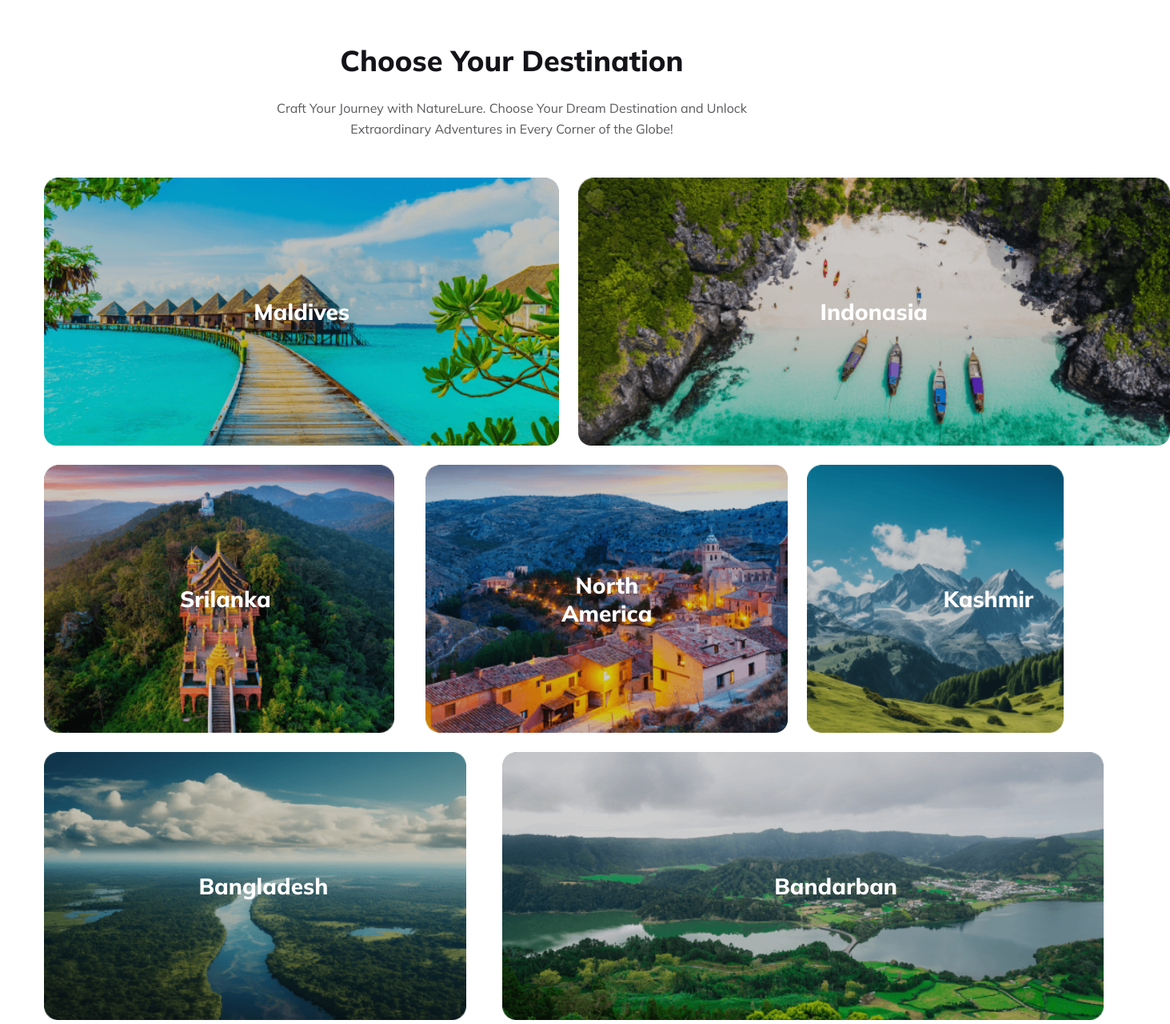
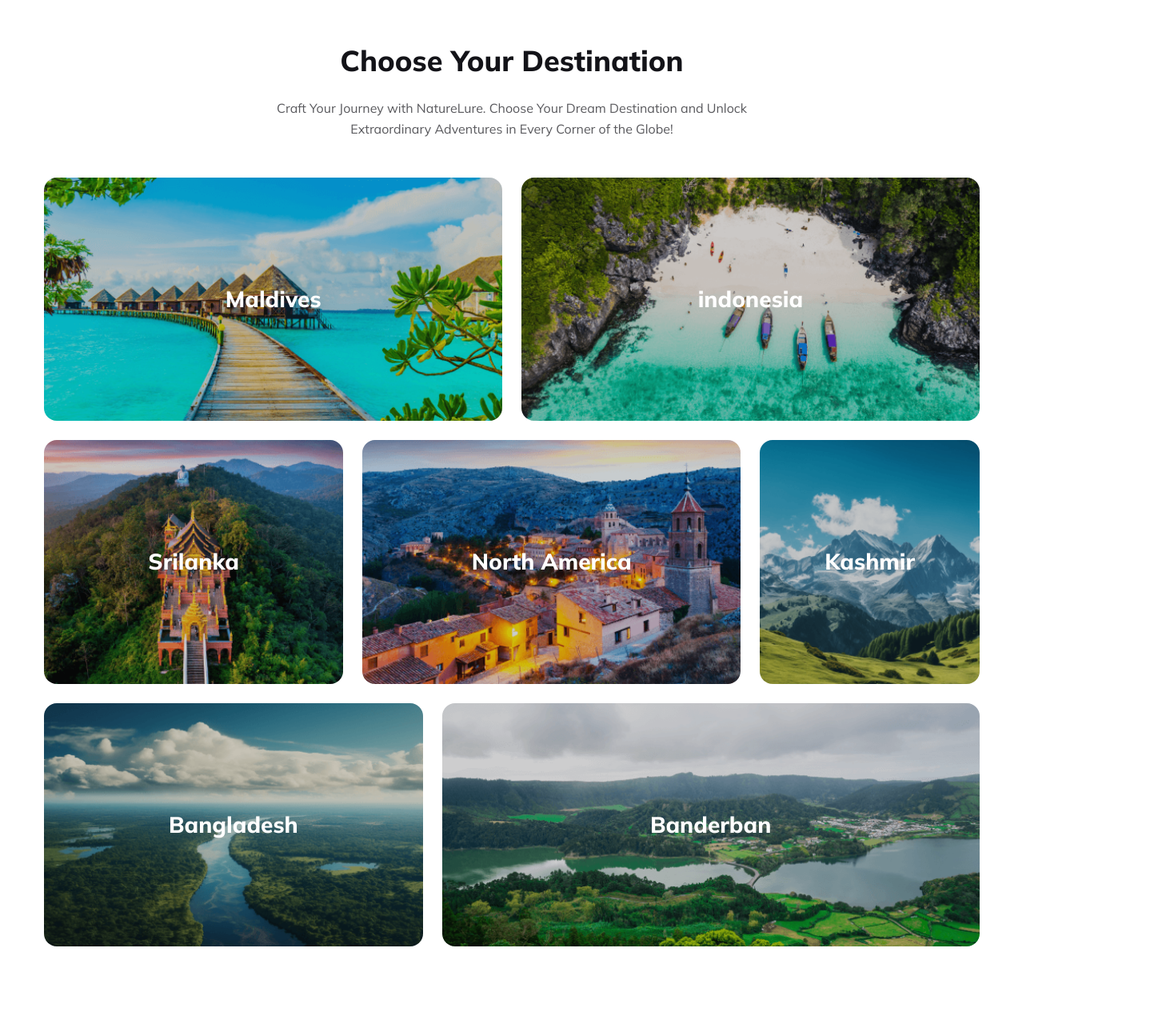
Before and after one commit to jawadibrahimshopnil/assignment-2-jawad, a plain HTML site: page index.html in a window 1280 px wide. Shown: the part 1500-2780 px from the top of the page at 80% size, 1463 px wide, since content can reach past the window. Drawn offline with Linux system fonts and the light colour scheme.

Commit message:
finished assignment 2 with mobile responsive

```diff
--- a/index.html
+++ b/index.html
@@ -99,14 +99,35 @@
         Corner of the Globe!
       </p>
       <div class="destination-gallary">
-        <div class="dist-item">Maldives</div>
-        <div class="dist-item">Indonasia</div>
-        <div class="dist-item">Srilanka</div>
-        <div class="dist-item">North America</div>
-        <div class="dist-item">Kashmir</div>
-        <div class="dist-item">Bangladesh</div>
-        <div class="dist-item">Bandarban</div>
-      </div>
+        <div class="desti-item">
+            <img src="images/maldives.png" alt="">
+            <p>Maldives</p>
+        </div>
+        <div class="desti-item">
+            <img src="images/indonesia.png" alt="">
+            <p>indonesia</p>
+        </div>
+        <div class="desti-item">
+            <img src="images/srilanka.png" alt="">
+            <p>Srilanka</p>
+        </div>
+        <div class="desti-item">
+            <img src="images/northAmerica.png" alt="">
+            <p>North America</p>
+        </div>
+        <div class="desti-item">
+            <img src="images/kashmir.png" alt="">
+            <p>Kashmir</p>
+        </div>
+        <div class="desti-item">
+            <img src="images/bangladesh.png" alt="">
+            <p>Bangladesh</p>
+        </div>
+        <div class="desti-item">
+            <img src="images/banderban.png" alt="">
+            <p>Banderban</p>
+        </div>
+    </div>
     </section>
 
     <!-- Why choose us -->
@@ -189,9 +210,7 @@
     <section class="deals-discounts">
       <h1>Deals & Discounts</h1>
       <p>
-        Lorem ipsum dolor sit amet, consectetur adipisicing elit. Dolor
-        quibusdam, ea officia nisi sit molestias adipisci suscipit officiis
-        maxime iste.
+        Exclusive offers await to transform your dream journeys into affordable and unforgettable realities. Seize the opportunity to embark on extraordinary escapes.
       </p>
       <div class="deals-cards-container">
         <div class="deals-card">
@@ -261,7 +280,7 @@
         </ul>
         <button class="primary-btn">See More</button>
       </div>
-      <div class="perfectPlace-photo">
+      <div class="perfectPlace-video">
         <video src="/images/bdvideomp4.mp4" controls></video>
       </div>
     </section>
--- a/styles/resMobile.css
+++ b/styles/resMobile.css
@@ -1,7 +1,9 @@
 @media screen and (max-width: 600px) {
   /* common css */
-  h1, h2 {
+  h1,
+  h2 {
     font-size: 1.25rem;
+    margin-bottom: 1rem;
   }
   section {
     margin-bottom: 1.5rem;
@@ -11,6 +13,9 @@
     margin-bottom: 1rem;
     font-size: 0.875rem;
     line-height: 1.5rem;
+  }
+  section > p{
+    padding: 0rem 1rem;
   }
 
   /* navbar section */
@@ -27,7 +32,7 @@
   .logo-container > h1 {
     margin-left: 0.5rem;
   }
-  .logo-container > img{
+  .logo-container > img {
     width: 20%;
   }
 
@@ -70,19 +75,16 @@
   }
 
   /* choose your destination section */
-  .choose-destination > p {
-    padding: 0 0.8rem;
-  }
   .destination-gallary {
+    max-width: 20.9rem;
     display: block;
   }
-  .destination-gallary .dist-item {
-    display: block;
-    width: 20.9rem;
-    height: 12rem;
+  .destination-gallary .desti-item {
+    height: 11rem;
+    margin-bottom: 1rem;
   }
-  .destination-gallary .dist-item img {
-    width: 100%;
+  .destination-gallary .desti-item > p{
+    font-size: 1.25rem;
   }
 
   /* why choose us */
@@ -91,23 +93,24 @@
   }
 
   /* extra section testimonials */
-  .testimonial-section{
+  .testimonial-section {
+    margin-bottom: 0rem;
     padding: 0rem;
     margin-top: 3rem;
   }
-  .testimonial-container{
+  .testimonial-container {
     padding: 0 1.5rem;
   }
-  .testimonial{
+  .testimonial {
     padding: 1.5rem 1rem;
   }
 
   /* Deals and Discounts section */
-  .deals-cards-container{
+  .deals-cards-container {
     background-position: center center;
     padding: 1rem;
   }
-  .deals-cards-container .deals-card{
+  .deals-cards-container .deals-card {
     width: 100%;
     padding: 1.5rem;
     margin: 11.5rem 0rem 0rem;
@@ -137,6 +140,7 @@
     flex-direction: column;
   }
   .newsletter .subscribe-section {
+    margin-bottom: 1.5rem;
     padding: 1.5rem;
     width: 100%;
   }
@@ -146,11 +150,11 @@
   }
   .newsletter .news-img > img {
     position: absolute;
-    width: 40%;
+    width: 50%;
   }
 
   /* footer seciton */
- footer{
+  footer {
     padding: 2rem 2.75rem;
- }
+  }
 }
--- a/styles/style.css
+++ b/styles/style.css
@@ -33,8 +33,11 @@ p {
   line-height: 1.625rem;
   margin-bottom: 3rem;
 }
+section > p{
+  padding: 0rem 15rem;
+}
 hr {
-  color: rgba(19, 19, 24, 0.1);
+  border-top: 1px solid rgba(19, 19, 24, 0.1);
   margin-bottom: 1.5rem;
 }
 .primary-color {
@@ -139,6 +142,7 @@ nav .logo-humbarger {
 .popular-tour {
   display: flex;
   justify-content: space-between;
+  flex-wrap: wrap;
 }
 .popular-tour-content {
   width: 48%;
@@ -160,71 +164,58 @@ nav .logo-humbarger {
 }
 
 /* choose your destination section */
-.choose-destination {
+.choose-destination{
   text-align: center;
 }
-.choose-destination > p {
-  padding: 0 15rem;
+.destination-gallary .desti-item {
+  position: relative;
 }
-.destination-gallary {
-  display: grid;
-  grid-template-columns: repeat(12, 1fr);
-  grid-template-rows: repeat(3, 1fr);
-  gap: 1.5rem;
-}
-.destination-gallary .dist-item {
-  text-align: center;
+.destination-gallary .desti-item > p {
+  position: absolute;
+  top: 50%;
+  left: 50%;
+  transform: translate(-50%, -50%);
   color: #fff;
   font-size: 1.75rem;
   font-weight: 800;
-  padding: 8.28rem 14.16rem;
+}
+.destination-gallary .desti-item > img {
+  width: 100%;
+  height: 100%;
+  object-fit: cover;
   border-radius: 1rem;
-  display: flex;
-  justify-content: center;
-  align-items: center;
 }
-.destination-gallary .dist-item:nth-child(1) {
-  background: url("../images/maldives.png") no-repeat;
-  background-size: cover;
-  grid-column: 1 / 7;
-  grid-row: 1 / 1;
-  gap: 0.5rem;
+.destination-gallary .desti-item:nth-child(1) {
+  grid-area: mldi;
 }
-.destination-gallary .dist-item:nth-child(2) {
-  background: url("../images/indonesia.png") no-repeat;
-  background-size: cover;
-  grid-column: 7 / -1;
-  grid-row: 1 / 1;
+.destination-gallary .desti-item:nth-child(2) {
+  grid-area: indo;
 }
-.destination-gallary .dist-item:nth-child(3) {
-  background: url("../images/srilanka.png") no-repeat;
-  background-size: contain;
-  grid-column: 1 / 5;
-  grid-row: 2 / 2;
+.destination-gallary .desti-item:nth-child(3) {
+  grid-area: sril;
 }
-.destination-gallary .dist-item:nth-child(4) {
-  background: url("../images/northAmerica.png") no-repeat;
-  background-size: cover;
-  grid-column: 5 / 10;
-  grid-row: 2 / 2;
+.destination-gallary .desti-item:nth-child(4) {
+  grid-area: nrta;
 }
-.destination-gallary .dist-item:nth-child(5) {
-  background: url("../images/kashmir.png") no-repeat;
-  background-size: contain;
-  grid-column: 10 / -1;
-  grid-row: 2 / 2;
+.destination-gallary .desti-item:nth-child(5) {
+  grid-area: ksmr;
 }
-.destination-gallary .dist-item:nth-child(6) {
-  background: url("../images/bangladesh.png") no-repeat;
-  background-size: contain;
-  grid-column: 1 / 6;
-  grid-row: 3 / 3;
+.destination-gallary .desti-item:nth-child(6) {
+  grid-area: bngl;
 }
-.destination-gallary .dist-item:nth-child(7) {
-  background: url("../images/banderban.png") no-repeat;
-  background-size: contain;
-  grid-column: 6 / -1;
-  grid-row: 3 / 3;
+.destination-gallary .desti-item:nth-child(7) {
+  grid-area: bndr;
+}
+.destination-gallary {
+  max-width: 1170px;
+  margin: 0rem auto;
+  display: grid;
+  grid-gap: 1.5rem;
+  grid-template: repeat(3, 1fr) / repeat(12, 1fr);
+  grid-template-areas:
+    "mldi mldi mldi mldi mldi mldi indo indo indo indo indo indo"
+    "sril sril sril sril nrta nrta nrta nrta nrta ksmr ksmr ksmr"
+    "bngl bngl bngl bngl bngl bndr bndr bndr bndr bndr bndr bndr";
 }
 
 /* why choose us */
@@ -261,7 +252,7 @@ nav .logo-humbarger {
 
 /* extra section testimonials */
 .testimonial-section {
-  padding: 3.75rem 1rem;
+  padding: 0rem 1rem;
   border-radius: 1rem;
 }
 .testimonial-section > h1,
@@ -272,7 +263,6 @@ nav .logo-humbarger {
   display: flex;
   justify-content: space-around;
   flex-wrap: wrap;
-  padding: 1.5rem;
 }
 .testimonial {
   max-width: 30rem;
@@ -334,6 +324,7 @@ nav .logo-humbarger {
   border-radius: 1rem;
   border: 2px solid #fff;
   background: rgba(255, 255, 255, 0.8);
+  backdrop-filter: blur(2.5px);
   padding: 3.12rem;
 }
 .deals-card .heading-details {
@@ -357,6 +348,10 @@ nav .logo-humbarger {
 .deals-card .heading-details p img {
   vertical-align: middle;
 }
+.deals-discounts > button{
+  display: block;
+  margin: auto;
+}
 
 /* A Simple perfect place to get lost */
 .perfect-place {
@@ -378,8 +373,16 @@ nav .logo-humbarger {
   color: rgba(19, 19, 24, 0.7);
   font-family: Mulish;
   font-size: 1rem;
-  font-weight: 400;
+  font-weight: 700;
   line-height: 1.625rem;
+}
+.perfectPlace-video {
+  display: flex;
+  align-items: center;
+}
+.perfectPlace-video > video{
+  width: 100%;
+  border-radius: 1rem;
 }
 
 /* Newsletter section */
@@ -392,7 +395,6 @@ nav .logo-humbarger {
   border: 1px solid #ff5400;
   padding: 2.5rem;
   width: 40%;
-  margin-bottom: 1rem;
 }
 .newsletter .subscribe-section p {
   margin-bottom: 1.5rem;
@@ -422,8 +424,8 @@ nav .logo-humbarger {
 }
 .newsletter .news-img > img {
   position: absolute;
-  bottom: 1rem;
-  right: 0.3rem;
+  bottom: 0rem;
+  right: 0rem;
 }
 
 /* footer seciton */
```
